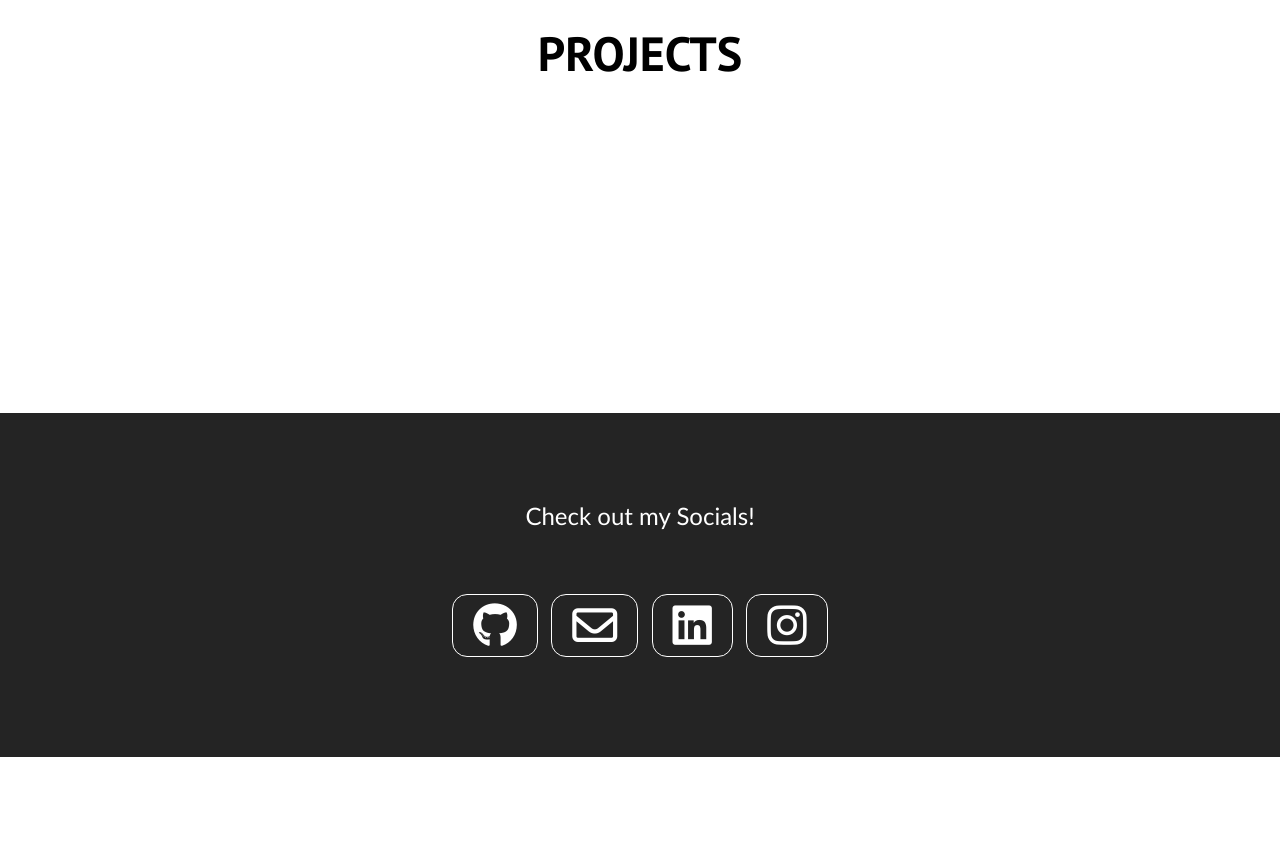
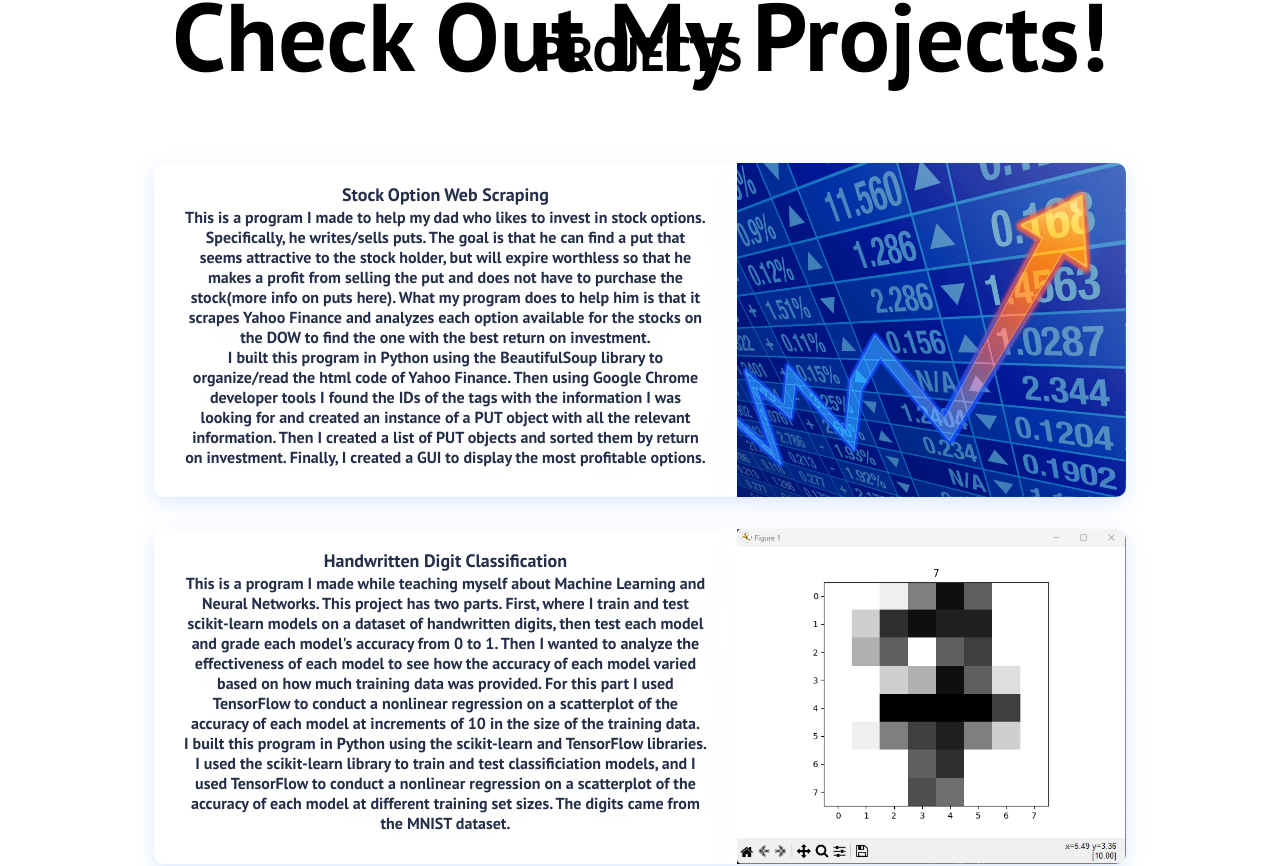
Before and after one commit to srukelman/pwa, a React (Create React App) app in the folder pwa/: page /projects in a window 1280 px wide. Shown: the part 387-1253 px from the top of the page. Before the commit the page ends 1144 px from the top, so only its background shows below. Built offline with nearby package versions, Linux system fonts and the light colour scheme.

Commit message:
created project items for projects page

```diff
--- a/pwa/src/components/CardItem.js
+++ b/pwa/src/components/CardItem.js
@@ -8,7 +8,7 @@ function CardItem(props) {
         <li className='cards__item'>
             <Link className='cards__item__link' to={props.path}>
                 <figure className='cards__item__pic-wrap' data-category={props.label}>
-                    <img src={props.src} alt='Project Image' className='cards__item__img' />
+                    <img src={props.src} alt='Sean Kelman Project Image' className='cards__item__img' />
                 </figure>
                 <div className='cards__item__info'>
                    <h5 className='cards__item__text'>{props.text}</h5>
--- a/pwa/src/components/Cards.js
+++ b/pwa/src/components/Cards.js
@@ -5,29 +5,9 @@ import './Cards.css'
 function Cards() {
   return (
     <div className='cards'>
-        <h1>Check out these EPIC Projects!</h1>
+        <h1>Check Out Some Of My Projects!</h1>
         <div className='cards__container'>
             <div className='cards__wrapper'>
-                <ul className='cards__items'>
-                    <CardItem
-                    src = 'images/minesweeper.png'
-                    text = 'minesweeper'
-                    label = 'Minesweeper'
-                    path='/projects'
-                    />
-                    <CardItem
-                    src = 'images/frc.jpg'
-                    text = 'FIRST Robotics Competition'
-                    label = 'FRC'
-                    path='/projects'
-                    />
-                    <CardItem
-                    src = 'images/golf.jpg'
-                    text = 'HandicapTracker'
-                    label = 'HT'
-                    path='/projects'
-                    />
-                </ul>
                 <ul className='cards__items'>
                     <CardItem
                     src = 'images/minesweeper.png'
--- a/pwa/src/components/HeroSection.js
+++ b/pwa/src/components/HeroSection.js
@@ -22,7 +22,6 @@ function HeroSection() {
     }
     return(
         <div className='hero-container' >
-            {GetImage()}
             <h1>SEAN R KELMAN</h1>
             <p>Software Engineer</p>
 
--- /dev/null
+++ b/pwa/src/components/Project.js
@@ -0,0 +1,48 @@
+import React from 'react'
+import ProjectItem from './ProjectItem'
+import './Projects.css'
+function Project() {
+  return (
+    <div className='projects'>
+        <h1>Check Out My Projects!</h1>
+        <div className='projects__container'>
+            <div className='projects__wrapper'>
+                <ul className='projects__items'>
+                    <ProjectItem
+                        path="https://github.com/srukelman/stockOptionWebScraping"
+                        src="images/stock-market-3.jpg"
+                        text="Stock Option Web Scraping"
+                        subtext1="This is a program I made to help my dad who likes to invest in stock options. Specifically, he writes/sells puts.
+                        The goal is that he can find a put that seems attractive to the stock holder, but will expire worthless so that he makes a profit
+                        from selling the put and does not have to purchase the stock(more info on puts here). What my program does to help him is that it
+                        scrapes Yahoo Finance and analyzes each option available for the stocks on the DOW to find the one with the best return on investment."
+                        subtext2="I built this program in Python using the BeautifulSoup library to organize/read the html code of Yahoo Finance. Then using
+                        Google Chrome developer tools I found the IDs of the tags with the information I was looking for and created an instance of a PUT object
+                        with all the relevant information. Then I created a list of PUT objects and sorted them by return on investment. Finally, I created a GUI
+                        to display the most profitable options."
+                    />
+                    <ProjectItem
+                        path="https://github.com/srukelman/handwritten-digit-classification"
+                        src="images/digit_classification.png"
+                        text="Handwritten Digit Classification"
+                        subtext1="This is a program I made while teaching myself about Machine Learning and Neural Networks. This project has two parts. First,
+                        where I train and test scikit-learn models on a dataset of handwritten digits, then test each model and grade each model's accuracy from
+                        0 to 1. Then I wanted to analyze the effectiveness of each model to see how the accuracy of each model varied based on how much training
+                        data was provided. For this part I used TensorFlow to conduct a nonlinear regression on a scatterplot of the accuracy of each model at
+                        increments of 10 in the size of the training data."
+                        subtext2="I built this program in Python using the scikit-learn and TensorFlow libraries. I used the scikit-learn library to train and test
+                        classificiation models, and I used TensorFlow to conduct a nonlinear regression on a scatterplot of the accuracy of each model at different training
+                        set sizes. The digits came from the MNIST dataset."
+                    />
+                    <ProjectItem />
+                    <ProjectItem />
+                    <ProjectItem />
+                    <ProjectItem />
+                </ul>
+            </div>
+        </div>
+    </div>
+  )
+}
+
+export default Project
--- /dev/null
+++ b/pwa/src/components/ProjectItem.js
@@ -0,0 +1,22 @@
+import React from 'react'
+import './Projects.css'
+import { Link } from 'react-router-dom'
+
+function ProjectItem(props) {
+  return (
+    <>
+        <li className='project-item'>
+            <Link className='project-item-link' to='{props.path}'>
+                <div className='project-item-info'>
+                    <h5 className='project-item-text'>{props.text}</h5>
+                    <p className='project-item-subtext'>{props.subtext1}</p>
+                    <p className='project-item-subtext'>{props.subtext2}</p>
+                </div>
+                <img src={props.src} alt="Sean Kelman Project" className='project-item-img' />
+            </Link>
+        </li>
+    </>
+  )
+}
+
+export default ProjectItem
--- /dev/null
+++ b/pwa/src/components/Projects.css
@@ -0,0 +1,91 @@
+.projects{
+    padding: 4rem;
+    background: #fff;
+    display:flex;
+    flex-flow: column
+}
+
+h1{
+    text-align: center;
+}
+
+.projects__container{
+    display: flex;
+    flex-flow: column;
+    align-items: center;
+    max-width: 1120px;
+    width: 90%;
+    margin: 0 auto;
+}
+.projects__wrapper{
+    position: relative;
+    margin: 50px 0 45px;
+}
+.projects__items{
+    margin-bottom: 24px;
+    list-style-type: none;
+}
+
+.project-item{
+    display: flex;
+    flex-flow: row wrap;
+    align-items: center;
+    text-align: center;
+    max-width: 100%;
+    padding: 1rem 2rem;
+}
+.project-item-link{
+    display: flex;
+    flex-flow: row wrap;
+    width: 100%;
+    box-shadow: 0 6px 20px rgba(56, 125, 255, 0.17);
+    -webkit-filter: drop-shadow(0 6px 20px rgba(56, 125, 255, 0.017));
+    filter: drop-shadow(0 6px 20px rgba(56, 125, 255, 0.017));
+    border-radius: 10px;
+    overflow: hidden;
+    text-decoration: none;
+    color: #252e48;
+}
+
+.project-item-subtext{
+    font-size: medium;
+    font-weight: normal;
+}
+
+.project-item-img{
+    position: relative;
+    width: 40%;
+    overflow: hidden;
+}
+
+.fade-img {
+    animation-name: fade-img;
+    animation-duration: 2s;
+  }
+
+  @media only screen and (min-width: 1200px) {
+    .content__blog__container {
+      width: 84%;
+    }
+  }
+
+  @media only screen and (min-width: 1024px) {
+    .cards__items {
+      display: flex;
+    }
+  }
+
+  @media only screen and (max-width: 1024px) {
+    .cards__item {
+      margin-bottom: 2rem;
+    }
+  }
+  .project-item-info{
+    padding: 20px 30px 30px;
+    width:60%
+  }
+  .project-item-text{
+    color: #252e48;
+    font-size: 18px;
+    line-height: 24px;
+  }
--- a/pwa/src/components/pages/Projects.js
+++ b/pwa/src/components/pages/Projects.js
@@ -1,11 +1,12 @@
 import React from 'react'
 import '../../App.css'
 import Footer from '../Footer'
-
+import Project from '../Project'
 function Projects() {
   return (
     <>
     <h1 className='projects'>PROJECTS</h1>
+    <Project />
     <Footer />
     </>
 
```
